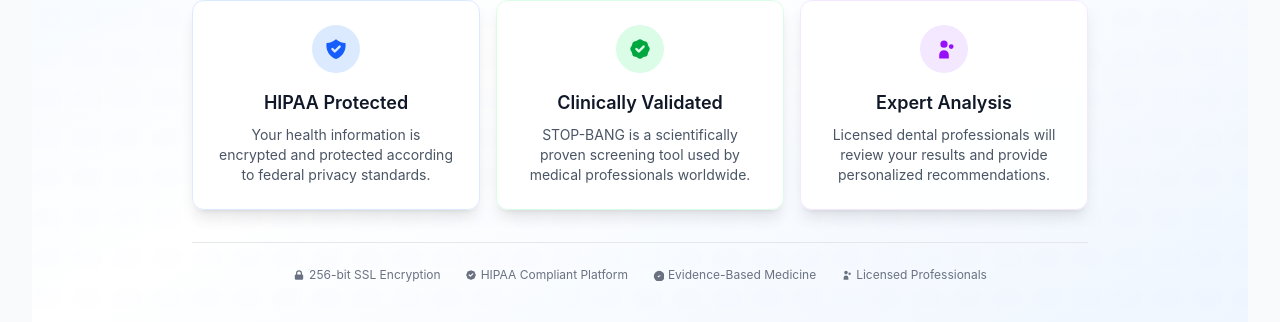
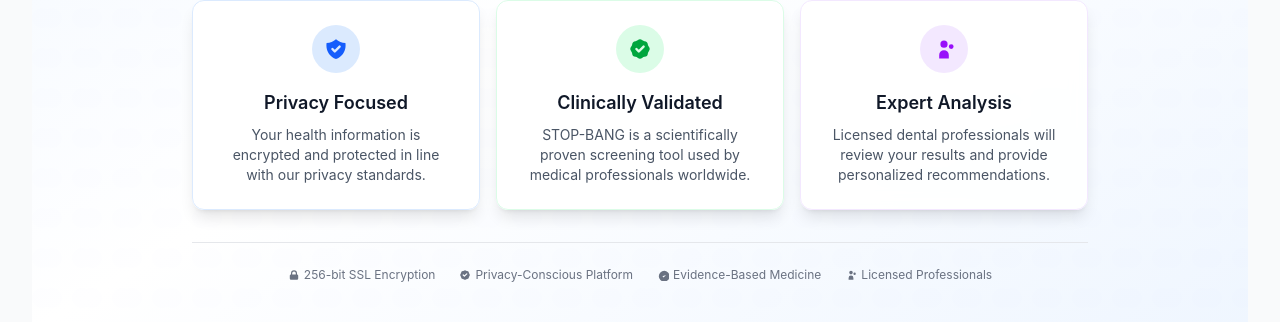
Before and after one commit to sahilsohani/dentist-plugin, a React (Vite) app: page / in a window 1280 px wide. Shown: the part 478-800 px from the top of the page. Built offline with nearby package versions, Linux system fonts and the light colour scheme.

Commit message:
Remove HIPAA and security compliance claims

```diff
--- a/src/components/SleepApneaSurvey.tsx
+++ b/src/components/SleepApneaSurvey.tsx
@@ -1165,8 +1165,8 @@ const SleepApneaSurvey: React.FC = () => {
                       All responses are encrypted and shared confidentially with
                       our licensed clinical team to provide personalized care
                       recommendations and ensure comprehensive treatment
-                      planning. Your information is protected under HIPAA
-                      regulations.
+                      planning. Your information is handled according to our
+                      established privacy protocols.
                     </p>
                   </div>
                 </div>
@@ -1249,7 +1249,7 @@ const SleepApneaSurvey: React.FC = () => {
                       Digital Report Delivery
                     </h3>
                     <p className="text-sm text-slate-600">
-                      Secure and convenient access to your results
+                      Convenient access to your results
                     </p>
                   </div>
                 </div>
@@ -1282,7 +1282,7 @@ const SleepApneaSurvey: React.FC = () => {
                 <div className="flex-1">
                   <div className="flex items-center space-x-3 mb-2">
                     <span className="text-slate-900 font-semibold text-base">
-                      Email me a secure copy of my assessment results
+                      Email me a copy of my assessment results
                     </span>
 
                     {/* Security indicator */}
@@ -1307,7 +1307,7 @@ const SleepApneaSurvey: React.FC = () => {
                   <p className="text-sm text-slate-600 leading-relaxed">
                     Receive a comprehensive PDF report with your STOP-BANG
                     assessment results, clinical interpretation, and
-                    personalized recommendations delivered securely to your
+                    personalized recommendations delivered privately to your
                     inbox.
                   </p>
 
@@ -1315,7 +1315,7 @@ const SleepApneaSurvey: React.FC = () => {
                   <div className="mt-3 flex flex-wrap gap-2">
                     {[
                       { icon: '📊', text: 'Detailed Analysis' },
-                      { icon: '🔒', text: 'HIPAA Compliant' },
+                      { icon: '🔒', text: 'Privacy Focused' },
                       { icon: '📱', text: 'Mobile Friendly' },
                       { icon: '💾', text: 'Downloadable PDF' },
                     ].map((feature, index) => (
@@ -1355,8 +1355,8 @@ const SleepApneaSurvey: React.FC = () => {
                         Email Delivery Confirmed
                       </h4>
                       <p className="text-sm text-blue-700 leading-relaxed mb-2">
-                        Your comprehensive assessment report will be securely
-                        delivered to your registered email address within 24-48
+                        Your comprehensive assessment report will be delivered
+                        privately to your registered email address within 24-48
                         hours.
                       </p>
 
@@ -1408,8 +1408,9 @@ const SleepApneaSurvey: React.FC = () => {
                     <strong className="text-slate-700">
                       Privacy Protected:
                     </strong>
-                    All email communications are encrypted and comply with HIPAA
-                    regulations. Your assessment results will only be shared
+                    All email communications are encrypted and handled in
+                    accordance with our privacy policies. Your assessment
+                    results will only be shared
                     with you and our licensed clinical team.
                   </p>
                 </div>
@@ -1618,7 +1619,7 @@ const SleepApneaSurvey: React.FC = () => {
                       clipRule="evenodd"
                     />
                   </svg>
-                  <span>All actions are secure and HIPAA compliant</span>
+                  <span>All actions follow our privacy protocols</span>
                 </div>
               </div>
             </div>
@@ -2380,7 +2381,7 @@ const SleepApneaSurvey: React.FC = () => {
               Contact Information
             </h3>
             <p className="text-gray-600 text-sm">
-              Your details are kept confidential and secure
+              Your details are kept confidential
             </p>
           </div>
         </div>
@@ -2689,11 +2690,11 @@ const SleepApneaSurvey: React.FC = () => {
                       </svg>
                     </div>
                     <h3 className="text-lg font-semibold text-gray-900 mb-2">
-                      HIPAA Protected
+                      Privacy Focused
                     </h3>
                     <p className="text-sm text-gray-600">
-                      Your health information is encrypted and protected
-                      according to federal privacy standards.
+                      Your health information is encrypted and protected in line
+                      with our privacy standards.
                     </p>
                   </div>
                 </div>
@@ -2776,7 +2777,7 @@ const SleepApneaSurvey: React.FC = () => {
                         clipRule="evenodd"
                       />
                     </svg>
-                    <span>HIPAA Compliant Platform</span>
+                    <span>Privacy-Conscious Platform</span>
                   </div>
                   <div className="flex items-center space-x-1">
                     <svg
@@ -2947,7 +2948,7 @@ const SleepApneaSurvey: React.FC = () => {
                     </svg>
                   </div>
                   <h4 className="font-semibold text-gray-900 text-sm mb-1">
-                    HIPAA Compliant
+                    Privacy Standards
                   </h4>
                   <p className="text-xs text-gray-600">
                     Your data is protected
@@ -3046,14 +3047,14 @@ const SleepApneaSurvey: React.FC = () => {
                       />
                     </svg>
                     <span className="font-medium">
-                      Secure Medical Assessment Platform
+                      Medical Assessment Platform
                     </span>
                   </div>
 
                   <p className="text-xs text-gray-600 max-w-lg mx-auto">
                     This assessment will be reviewed by licensed dental
                     professionals. Results and recommendations will be provided
-                    within 24-48 hours via secure communication.
+                    within 24-48 hours via confidential communication.
                   </p>
 
                   <div className="flex items-center justify-center space-x-4 text-xs text-gray-500">
@@ -3083,7 +3084,7 @@ const SleepApneaSurvey: React.FC = () => {
                           clipRule="evenodd"
                         />
                       </svg>
-                      HIPAA Compliant
+                      Privacy Focused
                     </span>
                     <span className="flex items-center">
                       <svg
```
Also changed, not shown: 1 other file (tests, documents, lock files or other folders).
